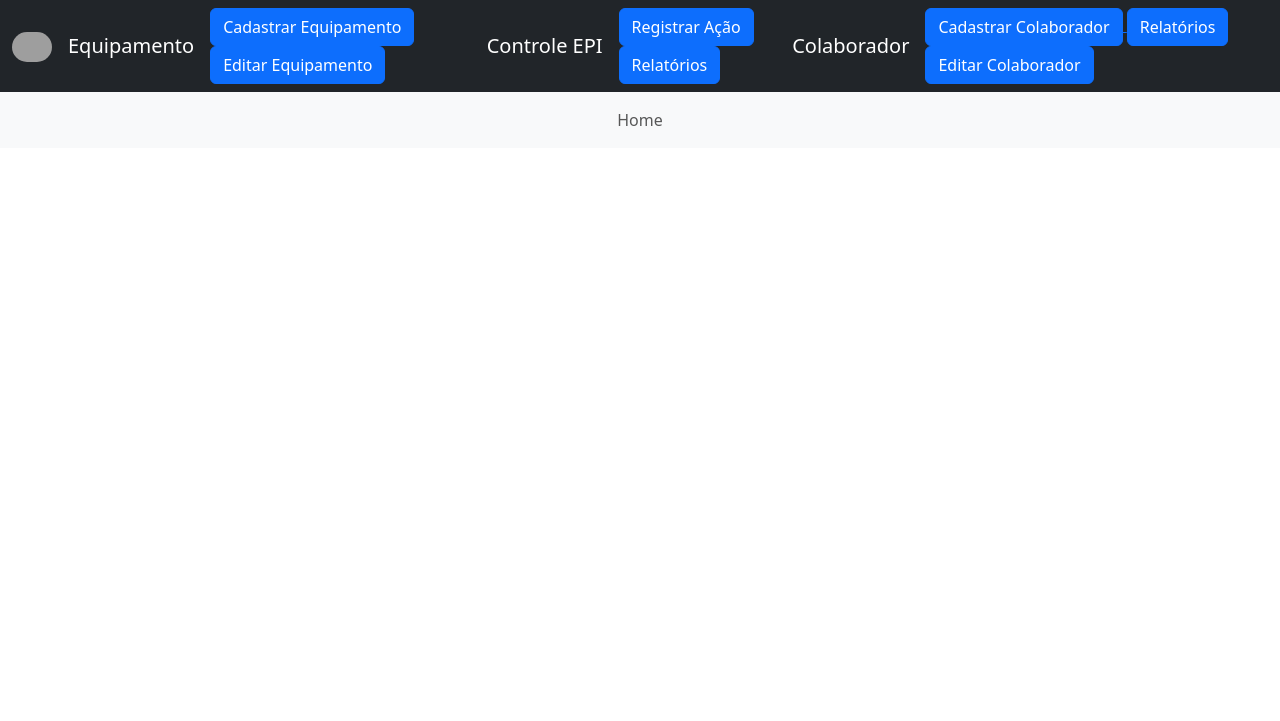
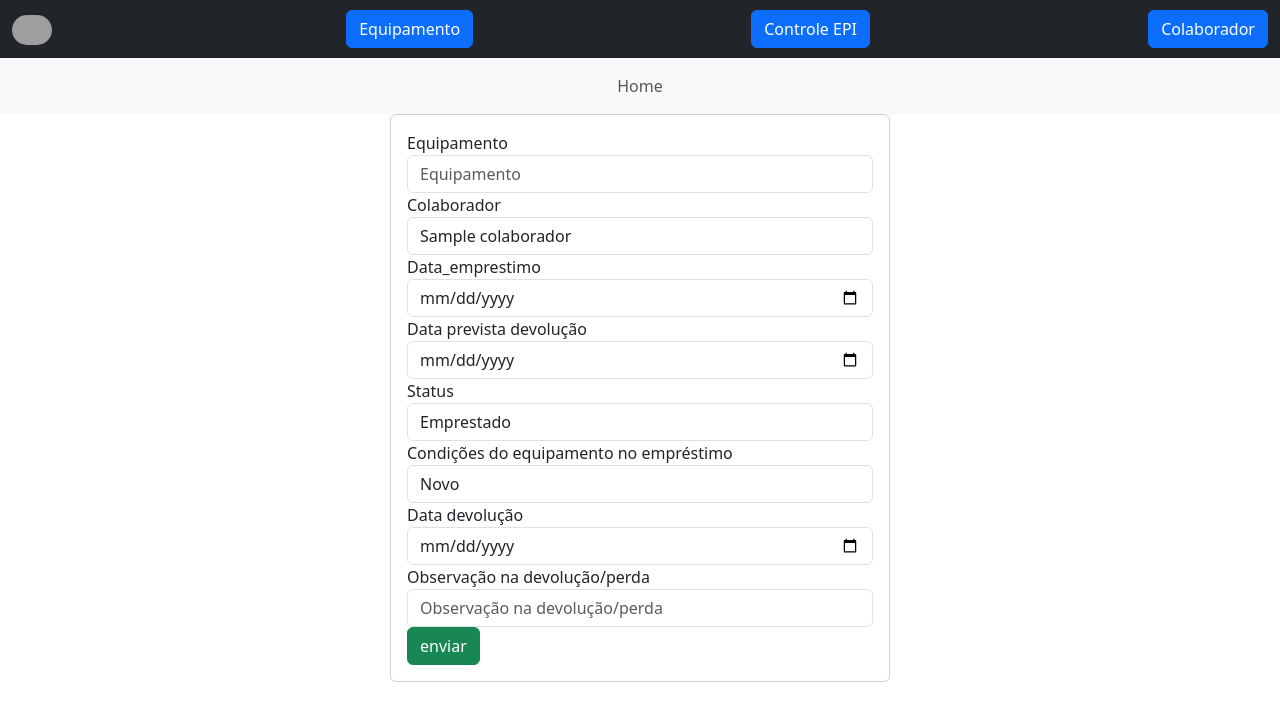
Before and after one commit to RenanToni/EPItest, a Django app: page /registrar/ in a window 1280 px wide. Shown: the top 721 px of the page. Run offline with Django 5.2, Linux system fonts and the light colour scheme; tables that the repository leaves empty hold one stand-in row (Sample ...); grey boxes are pictures that could not be loaded.

Commit message:
Faltando apenas uma coisa

```diff
--- a/myproject/myapp/models.py
+++ b/myproject/myapp/models.py
@@ -9,10 +9,54 @@ class Colaborador(models.Model):
     def __str__(self):
         return self.nome
 
-class EPI(models.Model):
+class EPIgenerico(models.Model):
+    id_lista_fk = models.ForeignKey(Colaborador, on_delete=models.CASCADE)
     nome = models.CharField(max_length=100)
     descricao = models.CharField(max_length=100)
     prazo_dias = models.CharField(max_length=100)
 
     def __str__(self):
         return self.nome
+
+class Emprestimo(models.Model):
+    id_ficha_fk = models.ForeignKey(EPIgenerico, on_delete=models.CASCADE)
+    equipamento = models.CharField(max_length=100)
+    data_devolucao = models.DateField()
+    data_prevista = models.DateField()
+    data_emprestimo = models.DateField()
+    status = models.CharField(max_length=100)
+    condicoes = models.CharField(max_length=100)
+    motivo_devolução = models.CharField(max_length=100)
+    id_usuario_fk = models.ForeignKey(Colaborador, on_delete=models.CASCADE)
+
+    def __str__(self):
+        return self.nome
+
+class cargo(models.Model):
+    nome = models.CharField(max_length=100)
+    descricao = models.CharField(max_length=100)
+
+    def __str__(self):
+        return self.nome
+
+class listaEPI(models.Model):
+    idCargo_fk = models.ForeignKey(cargo, on_delete=models.CASCADE)
+    id_epigenerico_fk = models.ForeignKey(EPIgenerico, on_delete=models.CASCADE)
+
+    def __str__(self):
+        return self.nome
+
+class produto(models.Model):
+    id_epigenerico_fk = models.ForeignKey(EPIgenerico, on_delete=models.CASCADE)
+    estoque = models.IntegerField()
+    data_validade = models.DateField()
+    id_emprestimo_fk = models.ForeignKey(Emprestimo, on_delete=models.CASCADE)
+
+    def __str__(self):
+        return self.nome
+
+class usuario(models.Model):
+    nome = models.CharField(max_length=100)
+
+    def __str__(self):
+        return self.nome
--- a/myproject/myapp/templates/myapp/globals/registrar.html
+++ b/myproject/myapp/templates/myapp/globals/registrar.html
@@ -1,3 +1,55 @@
 {% extends "myapp/index.html" %}
 
 {% block title %}Listar Colaboradores{% endblock title %}
+
+{% block content %}
+<class container justify-content-center mt-4>
+    <div class="card my_class" style="max-width: 500px; margin: auto;">
+        <div class="card-body">
+            <form method="post">
+                {% csrf_token %}
+                <label for="Colaborador">Equipamento</label>
+                <input class="form-control" type="str" name="equipamento" placeholder="Equipamento">
+                <label for="Colaborador">Colaborador</label>
+                <div class="form-group">
+                    <select class="form-control" name="colaborador">
+                        {% for colaborador in colaboradores %}
+                        <option value="{{ colaborador }}">{{ colaborador }}</option>
+                        {% endfor %}
+                    </select>
+                </div>
+                <label for="data_emprestimo">Data_emprestimo</label>
+                <input class="form-control" type="date" name="data_emprestimo" placeholder="Data Emprestimo">
+                <label for="data_prevista">Data prevista devolução</label>
+                <input class="form-control" type="date" name="data_prevista" placeholder="Data Prevista Devolução">
+                <label for="status">Status</label>
+                <div class="form-group">
+                    <select class="form-control" name="status">
+                        <option value="emprestado" selected>Emprestado</option>
+                        <option value="em uso">Em uso</option>
+                        <option value="fornecido">fornecido</option>
+                        <option value="devolvido">devolvido</option>
+                        <option value="danificado">danificado</option>
+                        <option value="perdido">perdido</option>
+                    </select>
+                </div>
+                <label for="condicoes_equipamento">Condições do equipamento no empréstimo</label>
+                <div class="form-group">
+                    <select class="form-control" name="condicoes_equipamento">
+                        <option value="novo" selected>Novo</option>
+                        <option value="usado">Usado</option>
+                        <option value="perdido">perdido</option>
+                    </select>
+                </div>
+                <label for="data_devolucao">Data devolução</label>
+                <input class="form-control" type="date" name="data_devolucao" placeholder="Data Devolução">
+                <label for="observação">Observação na devolução/perda</label>
+                <input class="form-control" type="str" name="observacao" placeholder="Observação na devolução/perda">
+
+
+                <input class="btn btn-success" type="submit" value="enviar">
+            </form>
+        </div>
+    </div>
+</class>
+{%endblock content %}
--- a/myproject/myapp/templates/myapp/index.html
+++ b/myproject/myapp/templates/myapp/index.html
@@ -9,13 +9,14 @@
 </head>
 <body>
 
+
 <nav class="navbar navbar-expand-sm bg-dark navbar-dark">
   <div class="container-fluid">
     <a class="navbar-brand" href="#">
       <img src="img_avatar1.png" alt="Logo" style="width:40px;" class="rounded-pill">
     </a>
-    <a class="navbar-brand" href="/">Equipamento</a>
-    <div class="hidden-buttons">
+    <button type="button" class="btn btn-primary" data-bs-toggle="collapse" data-bs-target="#demo">Equipamento</button>
+    <div id="demo" class="collapse">
         <a href="/cadastrarEPI">
             <button class="btn btn-primary" >Cadastrar Equipamento</button>
         </a>
@@ -23,8 +24,9 @@
             <button class="btn btn-primary" >Editar Equipamento</button>
         </a>
     </div>
-    <a class="navbar-brand" href="/">Controle EPI</a>
-    <div class="hidden-buttons">
+
+    <button type="button" class="btn btn-primary" data-bs-toggle="collapse" data-bs-target="#demo">Controle EPI</button>
+    <div id="demo" class="collapse">
         <a href="/registrar">
             <button class="btn btn-primary" >Registrar Ação</button>
         </a>
@@ -32,7 +34,8 @@
             <button class="btn btn-primary" >Relatórios</button>
         </a>
     </div>
-    <a class="navbar-brand" href="/">Colaborador</a>
+    <button type="button" class="btn btn-primary" data-bs-toggle="collapse" data-bs-target="#demo">Colaborador</button>
+    <div id="demo" class="collapse">
     <div class="hidden-buttons">
         <a href="/cadastrarColaborador">
             <button class="btn btn-primary" >Cadastrar Colaborador</button>
--- a/myproject/myapp/views.py
+++ b/myproject/myapp/views.py
@@ -1,5 +1,5 @@
 from django.shortcuts import render, redirect
-from myapp.models import Colaborador,EPI
+from myapp.models import Colaborador,EPIgenerico, Emprestimo
 
 
 
@@ -47,7 +47,7 @@ def colaboradores(request):
     return render(request, 'myapp/globals/colaboradores.html')
 
 def atualizarEPI(request, id):
-    epis = EPI.objects.get(id=id)
+    epis = EPIgenerico.objects.get(id=id)
     if request.method == 'POST':
         nome = request.POST.get('nome')
         descricao = request.POST.get('descricao')
@@ -69,7 +69,7 @@ def cadastrarEPI(request):
         descricao = request.POST.get('descricao')
         prazo_dias = request.POST.get('prazo_dias')
         if nome_epi and descricao and prazo_dias:
-            EPI.objects.create(
+            EPIgenerico.objects.create(
                     nome = nome_epi,
                     descricao = descricao,
                     prazo_dias = prazo_dias,
@@ -78,9 +78,37 @@ def cadastrarEPI(request):
     return render(request, 'myapp/globals/cadastrarEPI.html')
 
 def registrar(request):
-    return render(request, 'myapp/globals/registrar.html')
+    colaboradores = Colaborador.objects.all()
+    if request.method == 'POST':
+        equipamento = EPIgenerico.objects.get(id=request.POST.get('equipamento'))
+        colaborador = Colaborador.objects.get(id=request.POST.get('colaborador'))
+        data_emprestimo = request.POST.get('data_emprestimo')
+        data_prevista = request.POST.get('data_prevista')
+        status = request.POST.get('status')
+        condicoes = request.POST.get('condicoes_equipamento')
+        data_devolucao = request.POST.get('data_devolucao')
+        observacao = request.POST.get('observacao')
+
+        print(equipamento,colaborador, data_emprestimo, data_prevista, status, condicoes, data_devolucao, observacao)
+
+
+        if equipamento and colaborador and data_emprestimo and data_prevista and status and condicoes and data_devolucao and observacao:
+            Emprestimo.objects.create(
+                equipamento = equipamento,
+                id_colaborador =  colaborador,
+                data_emprestimo = data_emprestimo,
+                data_prevista = data_prevista,
+                status = status,
+                condicoes = condicoes,
+                data_devolucao = data_devolucao,
+                motivo_devolução= observacao,
+            )
+            return redirect('/')
+    return render(request, 'myapp/globals/registrar.html', {"colaboradores":colaboradores})
 
 def relatorioEPI(request):
+    coladores = Colaborador.objects.all()
+    epis = EPIgenerico.objects.all()
     return render(request, 'myapp/globals/relatorioEPI.html')
 
 def relatorioColaborador(request):
@@ -90,7 +118,7 @@ def colaboradorAtualizar(request):
     colaborador = Colaborador.objects.all()
     return render(request, 'myapp/globals/colaboradorAtualizar.html', {"colaboradores":colaborador})
 def EPIatualizar(request):
-    epi = EPI.objects.all()
+    epi = EPIgenerico.objects.all()
     return render(request, 'myapp/globals/EPIatualizar.html', {"EPI":epi})
 
 def deletarColaborador(request, id):
@@ -100,6 +128,6 @@ def deletarColaborador(request, id):
     return redirect('/')
 def deletarEPI(request, id):
     int(id)
-    epis = EPI.objects.get(id=id)
+    epis = EPIgenerico.objects.get(id=id)
     epis.delete()
     return redirect('/')
```
Also changed, not shown: myproject/myapp/templates/myapp/globals/relatorioEPI.html (+58 -0 lines), myproject/myapp/migrations/0003_cargo_emprestimo_epigenerico_listaepi_produto_and_more.py (added).
